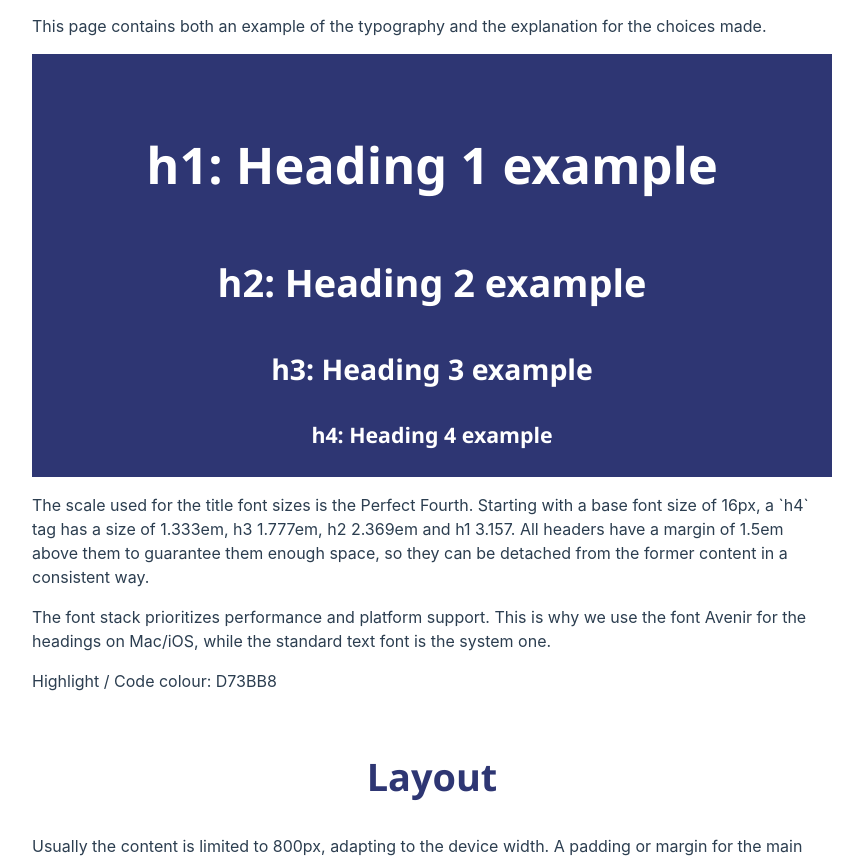
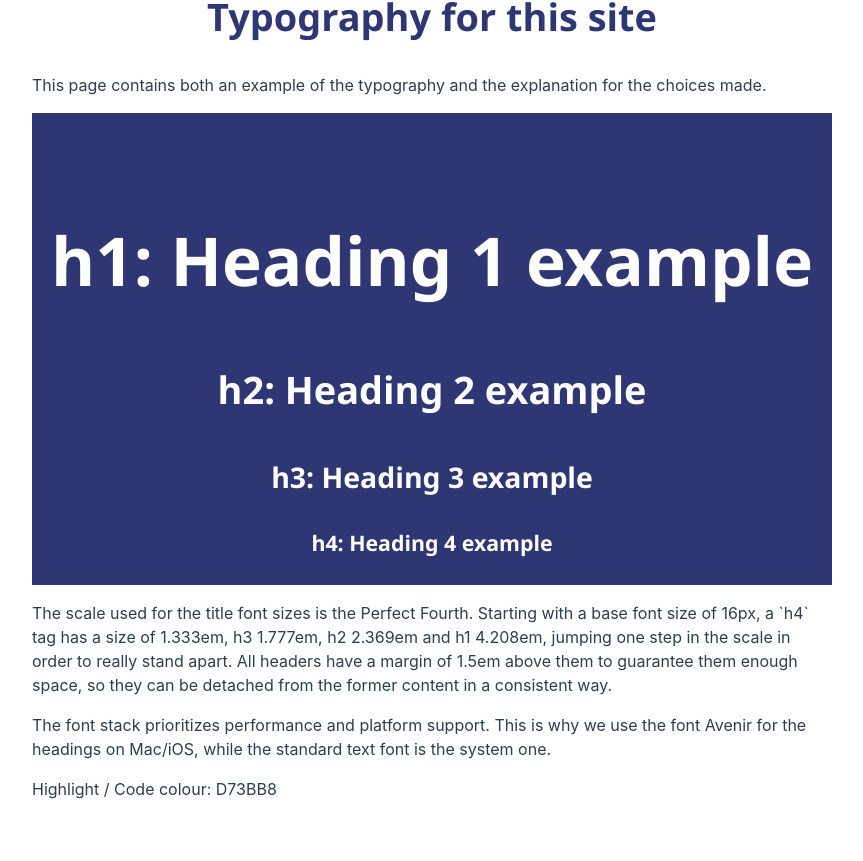
Before and after one commit to rodet/styleguide, a Vue app: page / in a window 1280 px wide. Shown: the part 613-1474 px from the top of the page, without its empty margins (208-1071 px from the left). Built offline with nearby package versions, Linux system fonts and the light colour scheme.

Commit message:
New size for the h1
Bigger to be more visible

```diff
--- a/src/App.vue
+++ b/src/App.vue
@@ -65,6 +65,11 @@ export default {
   min-height: calc(100vh - 310px);
 }
 
+.section {
+  padding: 2.369em;
+  margin: 2.369em 0;
+}
+
 p {
   text-align: left;
 }
@@ -93,7 +98,8 @@ h2 {
 }
 
 h1 {
-  font-size: 3.157em;
+  font-size: 4.208em;
+  /* font-size: 3.157em; */
 }
 
 ul {
--- a/src/components/Typography.vue
+++ b/src/components/Typography.vue
@@ -14,7 +14,8 @@
     <p>
       The scale used for the title font sizes is the Perfect Fourth.
       Starting with a base font size of 16px, a `h4` tag has a size of 1.333em,
-      h3 1.777em, h2 2.369em and h1 3.157. All headers have a margin of 1.5em
+      h3 1.777em, h2 2.369em and h1 4.208em, jumping one step in the scale
+      in order to really stand apart. All headers have a margin of 1.5em
       above them to guarantee them enough space, so they can be detached
       from the former content in a consistent way.
     </p>
```
